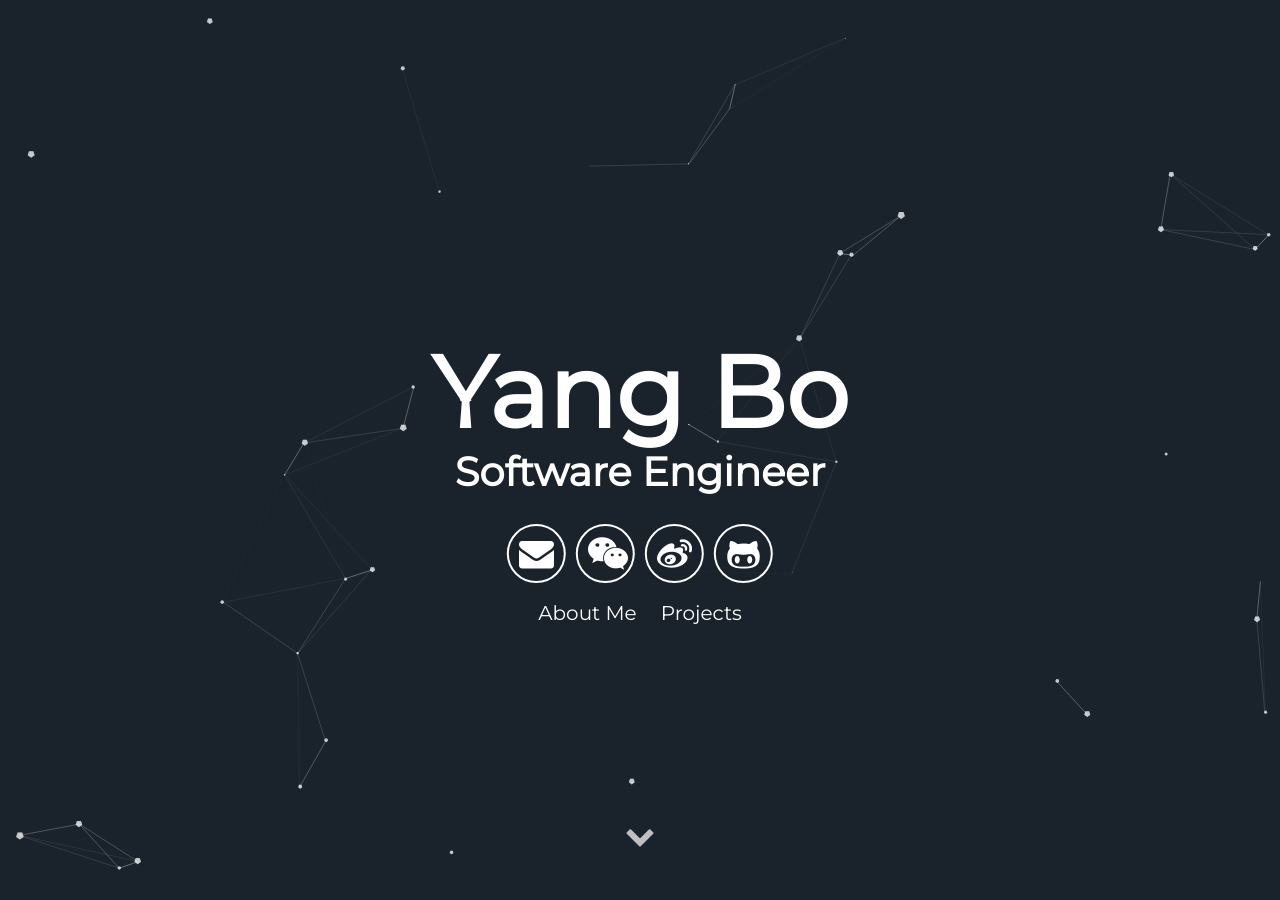
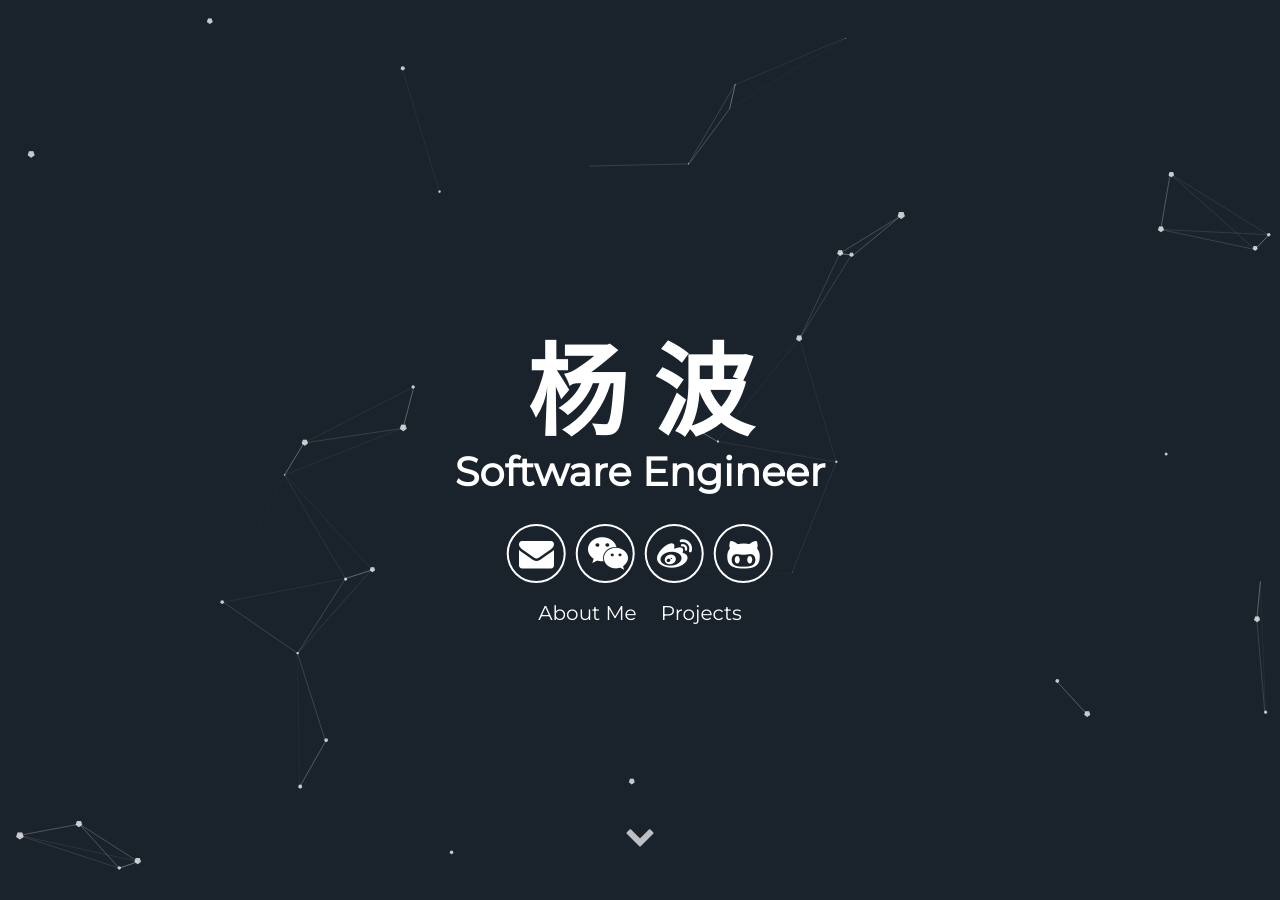
Before and after one commit to garinyang/profile, a Jekyll site: the page built from index.html, in a window 1280 px wide and 900 px high. Built offline with Jekyll 4.4.1, drawn with Linux system fonts in a browser that asks for light colours; some of the changed text lies outside the part shown.

Commit message:
update 12213213

```diff
--- a/_config.yml
+++ b/_config.yml
@@ -4,7 +4,7 @@ description: A cv for yang bo
 
 # User settings
 user_cn_name: 杨波
-username: Yang Bo
+username: 杨 波
 user_title: Software Engineer
 email: garin.yang@outlook.com
 github_username:  garin.yang
```
